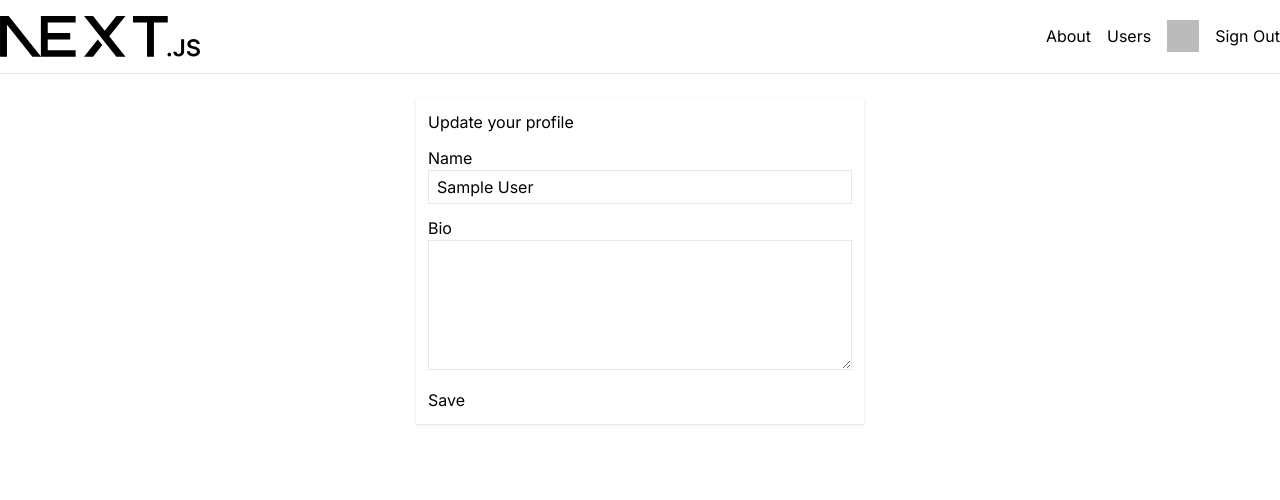
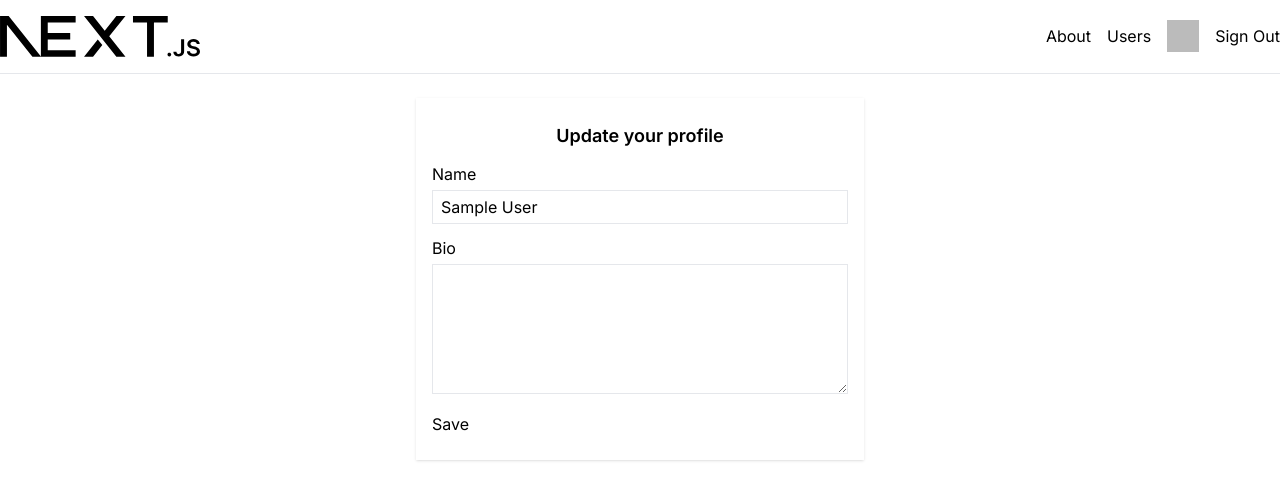
Before and after one commit to thethmuu/react-course-v2, a Next.js app: page /dashboard in a window 1280 px wide. Shown: the top 500 px of the page. Built offline with nearby package versions, Linux system fonts and the light colour scheme; no server answers; sample sign-in values are in the browser's storage.

Commit message:
version 1 final touches

```diff
--- a/app/about/page.jsx
+++ b/app/about/page.jsx
@@ -4,8 +4,10 @@ export const dynamic = 'force-static';
 export default function About() {
   return (
     <section>
-      <h1>About Us</h1>
-      <p>A positive social media platform</p>
+      <article className='mt-4 space-y-3 mx-auto max-w-md text-center'>
+        <h1 className='text-center font-semibold text-xl'>About Us</h1>
+        <p>A positive social media platform</p>
+      </article>
     </section>
   );
 }
--- a/app/api/follow/route.js
+++ b/app/api/follow/route.js
@@ -16,8 +16,6 @@ export async function POST(req) {
     .then((user) => user.id);
 
   const { targetUserId } = await req.json();
-
-  console.log({ currentUserId, targetUserId });
 
   const record = await prisma.follows.create({
     data: {
--- a/app/dashboard/UserProfile.jsx
+++ b/app/dashboard/UserProfile.jsx
@@ -14,8 +14,6 @@ export default function UserProfile() {
       bio: formData.get('bio'),
     };
 
-    console.log({ body });
-
     const res = await fetch('/api/user', {
       method: 'PUT',
       body: JSON.stringify(body),
@@ -31,15 +29,16 @@ export default function UserProfile() {
   const user = session.user;
 
   return (
-    <div className='max-w-md mx-auto shadow p-3 mt-6'>
-      <h2>Update your profile</h2>
+    <article className='max-w-md mx-auto shadow px-4 py-6 mt-6'>
+      <h2 className='text-center font-semibold text-lg'>Update your profile</h2>
+
       <form className='mt-3 space-y-3' onSubmit={handleSubmit}>
         <div>
           <label className='block' htmlFor='name'>
             Name
           </label>
           <input
-            className='w-full border px-2 py-1'
+            className='w-full border px-2 py-1 mt-1'
             type='text'
             id='name'
             name='name'
@@ -51,7 +50,7 @@ export default function UserProfile() {
             Bio
           </label>
           <textarea
-            className='w-full border px-2 py-1'
+            className='w-full border px-2 py-1 mt-1'
             rows={5}
             id='bio'
             name='bio'
@@ -61,6 +60,6 @@ export default function UserProfile() {
 
         <button type='submit'>Save</button>
       </form>
-    </div>
+    </article>
   );
 }
--- a/app/dashboard/page.jsx
+++ b/app/dashboard/page.jsx
@@ -11,8 +11,6 @@ export default async function UserDashboard() {
     redirect('/api/auth/signin');
   }
 
-  console.log({ session });
-
   return (
     <section>
       <div className='container mx-auto'>
--- a/app/layout.js
+++ b/app/layout.js
@@ -8,8 +8,8 @@ import AuthProvider from './AuthProvider';
 const inter = Inter({ subsets: ['latin'] });
 
 export const metadata = {
-  title: 'Create Next App',
-  description: 'Generated by create next app',
+  title: 'NextSocial',
+  description: 'A positive social platform for improving daily habits',
 };
 
 export default function RootLayout({ children }) {
--- a/app/posts/[slug]/page.jsx
+++ b/app/posts/[slug]/page.jsx
@@ -8,8 +8,6 @@ export default async function PostDetail({ params }) {
 
   const post = posts.find((item) => item.slug === params.slug);
 
-  console.log({ post });
-
   return (
     <section>
       <article className='max-w-3xl mx-auto border rounded mt-6 p-4'>
--- /dev/null
+++ b/app/users/[id]/loading.jsx
@@ -0,0 +1,3 @@
+export default function loading() {
+  return <div className='text-center py-3'>fetching user...</div>;
+}
--- a/app/users/[id]/page.jsx
+++ b/app/users/[id]/page.jsx
@@ -1,3 +1,4 @@
+import AuthCheck from '@/components/AuthCheck';
 import FollowButton from '@/components/FollowButton/FollowButton';
 import { prisma } from '@/lib/prisma';
 
@@ -11,13 +12,15 @@ export default async function UserDetails({ params }) {
   const { id, name, age, bio, image } = user ?? {};
 
   return (
-    <div className='max-w-md mx-auto p-3 text-center'>
-      <h2>{name}</h2>
+    <div className='max-w-md mx-auto mt-4 text-center space-y-3'>
+      <h2 className='text-center font-semibold text-xl'>{name}</h2>
       <img className='w-24 mx-auto aspect-square' src={image} alt={name} />
       <h3>{bio}</h3>
       <p>{age}</p>
 
-      <FollowButton targetUserId={id} />
+      <AuthCheck>
+        <FollowButton targetUserId={id} />
+      </AuthCheck>
     </div>
   );
 }
--- a/app/users/page.jsx
+++ b/app/users/page.jsx
@@ -6,8 +6,8 @@ export default async function Users() {
 
   return (
     <section>
-      <h2 className='mt-3 text-center font-semibold'>Users</h2>
-      <div className='container mx-auto flex flex-wrap justify-center mt-6'>
+      <h2 className='text-center font-semibold text-xl mt-4'>Users</h2>
+      <div className='container mx-auto flex flex-wrap justify-center mt-3 gap-6'>
         {users.map((user) => (
           <UserCard user={user} key={user.id} />
         ))}
--- a/components/AuthCheck.jsx
+++ b/components/AuthCheck.jsx
@@ -3,8 +3,6 @@ import { useSession } from 'next-auth/react';
 
 export default function AuthCheck({ children }) {
   const { data: session, status } = useSession();
-
-  console.log({ session, status });
 
   if (status === 'authenticated') {
     return <>{children}</>;
--- a/components/FollowButton/FollowClient.jsx
+++ b/components/FollowButton/FollowClient.jsx
@@ -44,7 +44,7 @@ export default function FollowClient({ isFollowing, targetUserId }) {
   if (isFollowing) {
     return (
       <button
-        className='bg-indigo-500 hover:bg-indigo-400 px-2 py-1 rounded text-white'
+        className='bg-indigo-500 hover:bg-indigo-400 px-2 py-1 rounded text-white text-sm'
         onClick={unfollow}
       >
         {isMutating ? '...' : 'Unfollow'}
@@ -53,7 +53,7 @@ export default function FollowClient({ isFollowing, targetUserId }) {
   } else {
     return (
       <button
-        className='bg-indigo-500 hover:bg-indigo-400 px-2 py-1 rounded text-white'
+        className='bg-indigo-500 hover:bg-indigo-400 px-2 py-1 rounded text-white text-sm'
         onClick={follow}
       >
         {isMutating ? '...' : 'Follow'}
```
